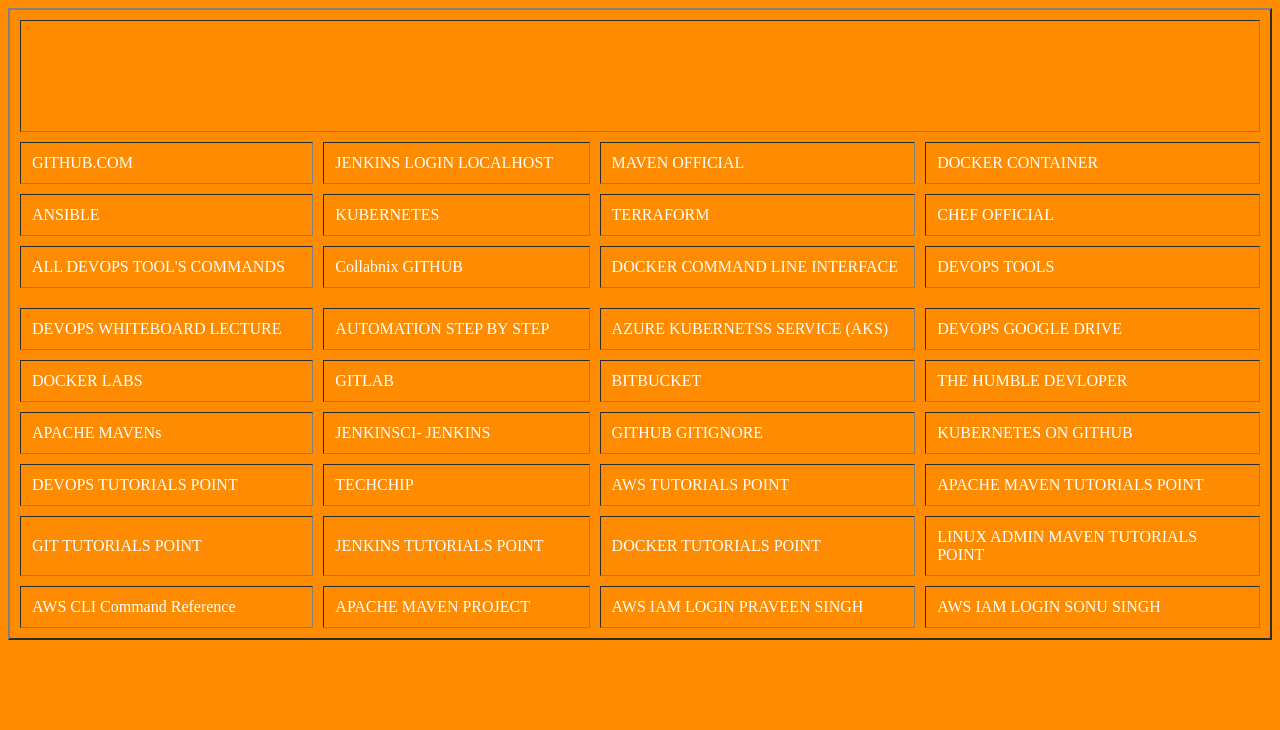
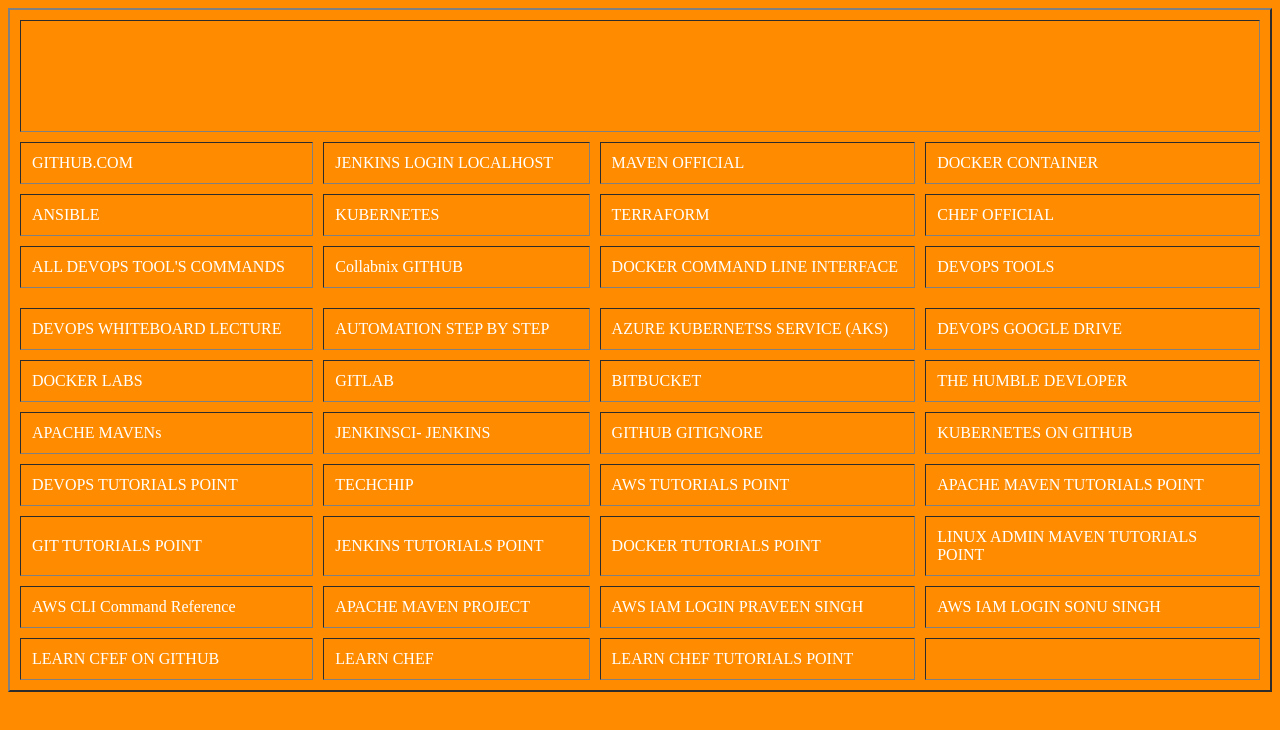
Before and after one commit to praveensinghdsm/Devopsprepration, a plain HTML site: page index.html in a window 1280 px wide. Drawn offline with Linux system fonts and the light colour scheme.

Commit message:
Chef url added

```diff
--- a/index.html
+++ b/index.html
@@ -103,7 +103,17 @@ h3 {white}
     <td><a href="https://praveenkrsingh.signin.aws.amazon.com/console" target="New" style="text-decoration:none; color: white;">AWS IAM LOGIN PRAVEEN SINGH </td>
     <td><a href="https://sonusingh.signin.aws.amazon.com/console" target="New" style="text-decoration:none; color: white;"> AWS IAM LOGIN SONU SINGH</td>
 
-    </tr>
+</tr>
+
+<tr>
+
+    <td><a href="https://github.com/learn-chef" target="New" style="text-decoration:none; color: white;"> LEARN CFEF ON GITHUB</td>
+    <td><a href="https://learn.chef.io/" target="New" style="text-decoration:none; color: white;">LEARN CHEF </td>
+    <td><a href="https://www.tutorialspoint.com/chef/index.htm" target="New" style="text-decoration:none; color: white;">LEARN CHEF TUTORIALS POINT </td>
+    <td><a href="https://sonusingh.signin.aws.amazon.com/console" target="New" style="text-decoration:none; color: white;"> </td>
+
+</tr>
+
 
 
 
```
